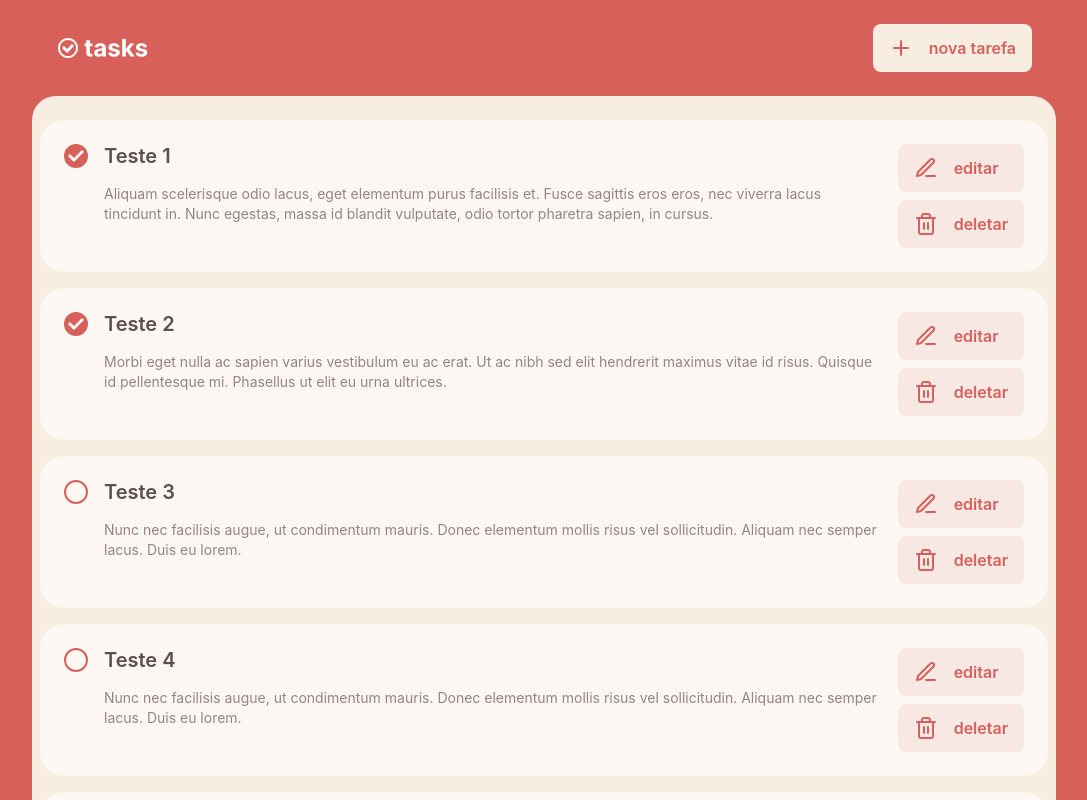
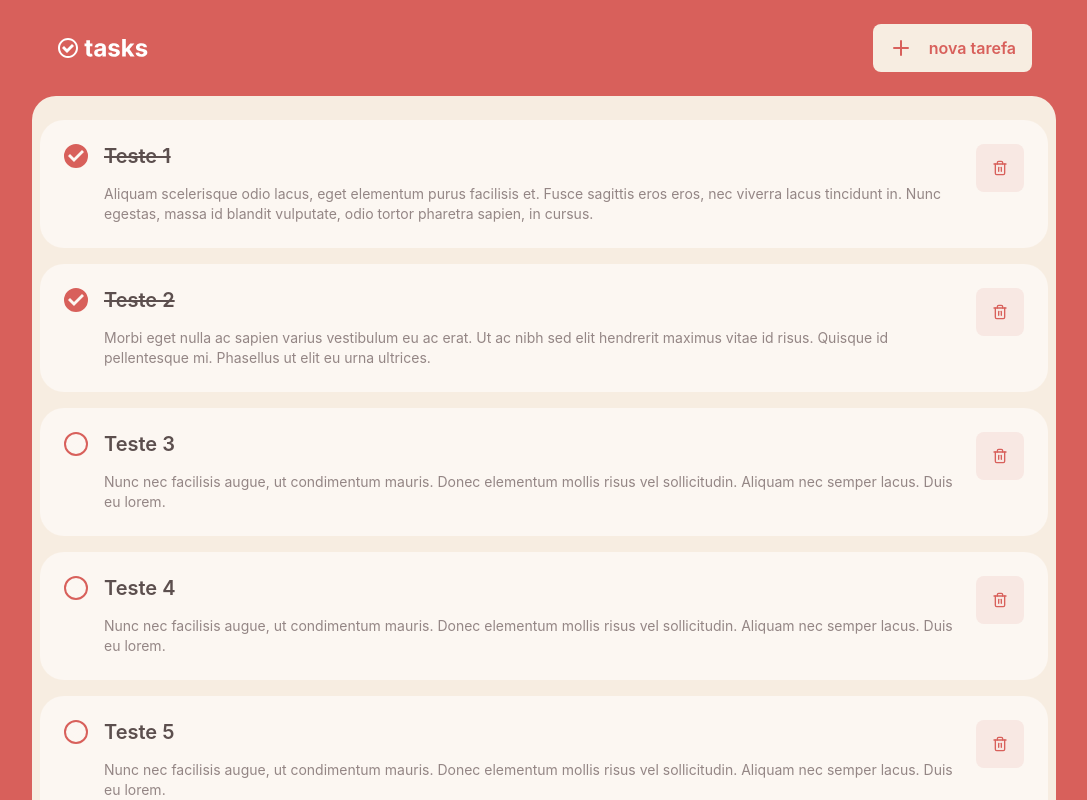
Before and after one commit to mluizvitor/tasks, a React (Create React App) app: page / in a window 1280 px wide. Shown: the whole page, without its empty margins (96-1183 px from the left). Built offline with nearby package versions, Linux system fonts and the light colour scheme.

Commit message:
Adicionado exclusão  e marcar como concluído

```diff
--- a/src/components/TaskList/index.tsx
+++ b/src/components/TaskList/index.tsx
@@ -3,6 +3,7 @@ import { Container, ListItem, EmptyPage } from "./styles";
 
 import emptyImg from "../../assets/empty.png";
 import { Button } from "../Button";
+import { useState } from "react";
 
 interface Task {
   id: string | number;
@@ -12,7 +13,7 @@ interface Task {
 }
 
 export function TaskList() {
-  const tasksList: Task[] = [
+  const tasksListFixed: Task[] = [
     {
       id: 1,
       title: "Teste 1",
@@ -49,29 +50,52 @@ export function TaskList() {
       isCompleted: false,
     },
   ];
+
+  const [taskList, setTaskList] = useState(tasksListFixed);
+
+  function handleDeleteTask(taskId: string | number) {
+    return setTaskList(taskList.filter((task) => task.id !== taskId));
+  }
+
+  function handleToggleTask(taskId: string | number) {
+    let newTaskList = taskList.map((task) =>
+      task.id === taskId ? { ...task, isCompleted: !task.isCompleted } : task
+    );
+
+    setTaskList(newTaskList);
+  }
+
   return (
     <Container>
-      {tasksList.length === 0 ? (
+      {taskList.length === 0 ? (
         <EmptyPage>
           <img src={emptyImg} alt="Nada por aqui ainda" />
           <p>Suas tarefas aparacerão aqui</p>
         </EmptyPage>
       ) : (
-        tasksList.map((task) => (
+        taskList.map((task) => (
           <ListItem key={task.id}>
-            <input type="checkbox" checked={task.isCompleted} />
+            <input
+              type="checkbox"
+              checked={task.isCompleted}
+              onClick={() => handleToggleTask(task.id)}
+            />
             <div>
-              <strong>{task.title}</strong>
+              <strong
+                className={task.isCompleted ? "complete" : ""}
+                onClick={() => handleToggleTask(task.id)}
+              >
+                {task.title}
+              </strong>
               {task.description && <p>{task.description}</p>}
             </div>
             <footer>
-              <Button color="#D8605B" bgColor="#F8E8E3">
-                <FiEdit3 size={24} />
-                <span>editar</span>
-              </Button>
-              <Button color="#D8605B" bgColor="#F8E8E3">
-                <FiTrash2 size={24} />
-                <span>deletar</span>
+              <Button
+                color="#D8605B"
+                bgColor="#F8E8E3"
+                onClick={() => handleDeleteTask(task.id)}
+              >
+                <FiTrash2 size={16} />
               </Button>
             </footer>
           </ListItem>
```
